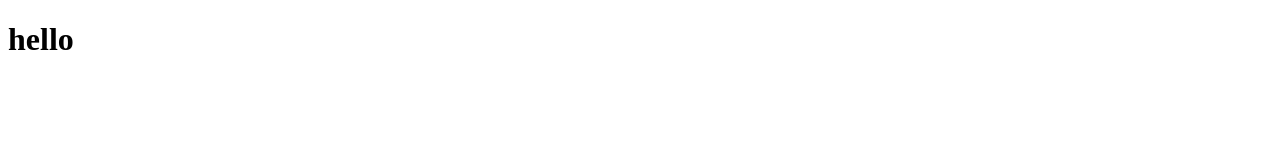
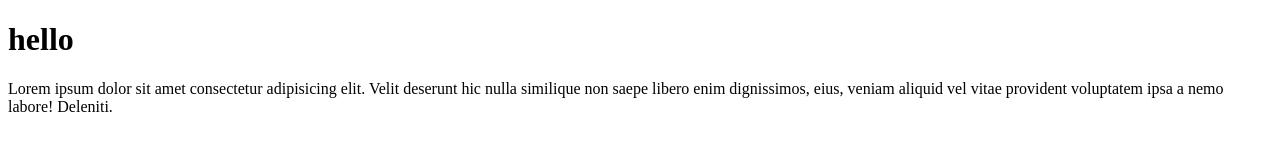
Before and after one commit to matrix-09/test, a plain HTML site: page index.html in a window 1280 px wide. Drawn offline with Linux system fonts and the light colour scheme.

Commit message:
'paraadded'

```diff
--- a/index.html
+++ b/index.html
@@ -7,5 +7,6 @@
 </head>
 <body>
     <h1>hello</h1>
+    <p>Lorem ipsum dolor sit amet consectetur adipisicing elit. Velit deserunt hic nulla similique non saepe libero enim dignissimos, eius, veniam aliquid vel vitae provident voluptatem ipsa a nemo labore! Deleniti.</p>
 </body>
 </html>
```
